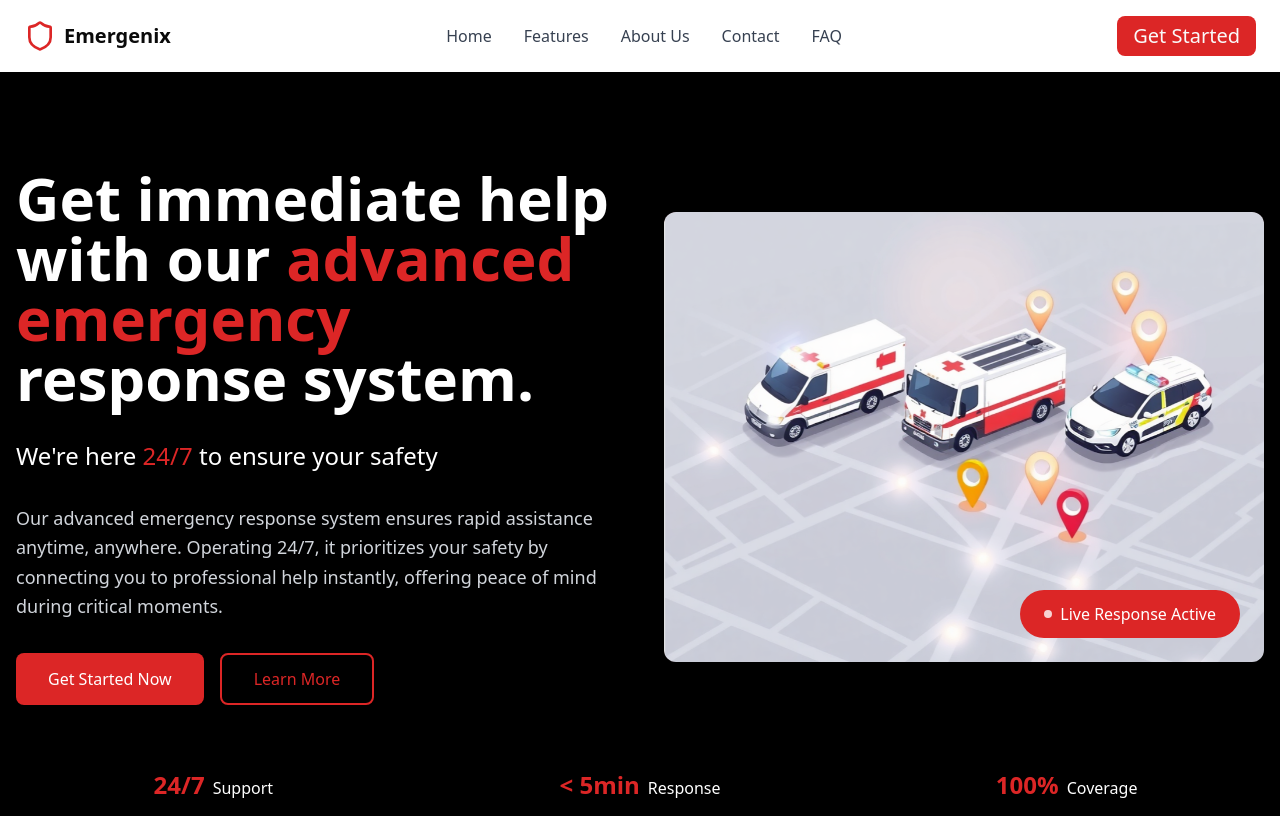
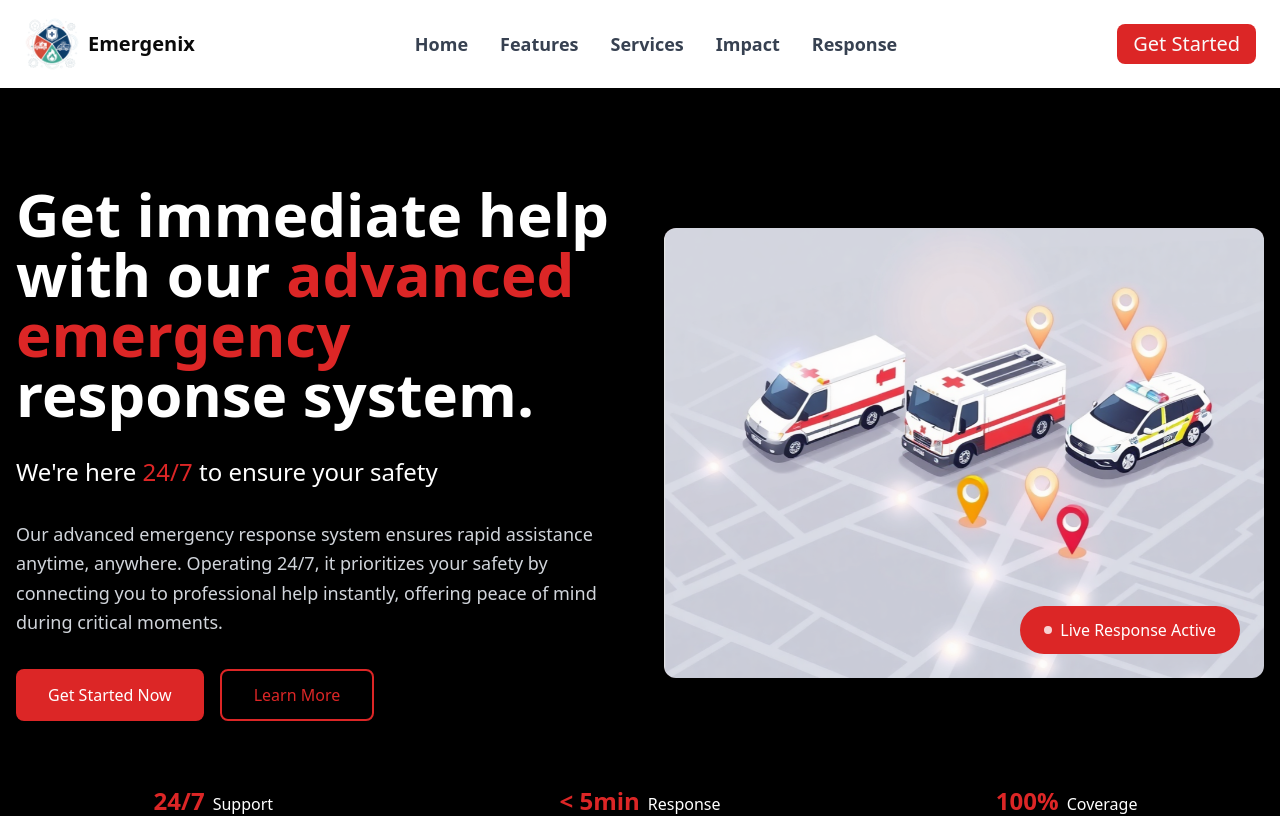
Before and after one commit to kecitclub/mindForge, a React (Vite) app in the folder client/: page / in a window 1280 px wide. Shown: the top 816 px of the page. Built offline with nearby package versions, Linux system fonts and the light colour scheme.

Commit message:
feat: pulling before pushing

```diff
--- a/client/index.html
+++ b/client/index.html
@@ -2,7 +2,7 @@
 <html lang="en">
   <head>
     <meta charset="UTF-8" />
-    <link rel="icon" type="image/svg+xml" href="/" />
+    <link rel="icon" type="image/svg+xml" href="/mainlogo.png" />
     <meta name="viewport" content="width=device-width, initial-scale=1.0" />
     <title>Emergenix</title>
   </head>
--- a/client/src/components/global/Footer.jsx
+++ b/client/src/components/global/Footer.jsx
@@ -113,7 +113,7 @@ export function Footer() {
               <li className="flex items-start gap-2">
                 <MapPin className="w-5 h-5 text-red-500 mt-1" />
                 <div>
-                  erc Tinkune Dharan
+                  Vijaypur Dharan
                   <br />
                   Dharan road, st 7459
                 </div>
--- a/client/src/components/global/Header.jsx
+++ b/client/src/components/global/Header.jsx
@@ -1,32 +1,58 @@
-import { Shield } from "lucide-react"
-import { Button } from "@/components/ui/button"
-import { useNavigate } from "react-router-dom"
+import { Shield } from "lucide-react";
+import headerLogo from "../../assets/mainlogo.png";
+import { Button } from "@/components/ui/button";
+import { useNavigate } from "react-router-dom";
+import { Link } from "react-router-dom";
 
 export function Header() {
-  const navigate = useNavigate()
+  const navigate = useNavigate();
 
   return (
     <nav className="flex items-center justify-between px-6 py-4 ">
-      <div className="flex items-center gap-2 hover:scale-110 cursor-pointer">
-        <Shield className="h-8 w-8 text-red-600" />
+      <Link
+        to="/"
+        className="flex items-center gap-2 hover:scale-110 cursor-pointer"
+      >
+        {/* <Shield className="h-8 w-8 text-red-600" /> */}
+        <img src={headerLogo} alt="headerLogo" className="h-14 w-14" />
         <span className="text-xl font-bold">Emergenix</span>
-      </div>
+      </Link>
 
-      <div className="hidden md:flex items-center gap-8">
-        <a href="#" className="text-gray-700 hover:text-gray-900">
+      <div className="hidden md:flex items-center text-lg font-semibold gap-8">
+        <Link
+          href="/"
+          className="text-gray-700 hover:text-red-600 group group relative inline-block"
+        >
           Home
+          <span className="absolute bottom-0 left-0 w-0 h-[3px] bg-red-600 transition-all duration-1000 group-hover:w-full"></span>
+        </Link>
+        <a
+          href="#features"
+          className="text-gray-700 hover:text-red-600 group group relative inline-block"
+        >
+          Features{" "}
+          <span className="absolute bottom-0 left-0 w-0 h-[3px] bg-red-600 transition-all  duration-1000 group-hover:w-full"></span>
         </a>
-        <a href="#" className="text-gray-700 hover:text-gray-900">
-          Features
+        <a
+          href="#services"
+          className="text-gray-700 hover:text-red-600 group group relative inline-block"
+        >
+          Services{" "}
+          <span className="absolute bottom-0 left-0 w-0 h-[3px] bg-red-600 transition-all  duration-1000 group-hover:w-full"></span>
         </a>
-        <a href="#" className="text-gray-700 hover:text-gray-900">
-          About Us
+        <a
+          href="#impact"
+          className="text-gray-700 hover:text-red-600 group group relative inline-block"
+        >
+          Impact{" "}
+          <span className="absolute bottom-0 left-0 w-0 h-[3px] bg-red-600 transition-all  duration-1000 group-hover:w-full"></span>
         </a>
-        <a href="#" className="text-gray-700 hover:text-gray-900">
-          Contact
-        </a>
-        <a href="#" className="text-gray-700 hover:text-gray-900">
-          FAQ
+        <a
+          href="#response"
+          className="text-gray-700 hover:text-red-600 group group relative inline-block"
+        >
+          Response{" "}
+          <span className="absolute bottom-0 left-0 w-0 h-[3px] bg-red-600 transition-all  duration-1000 group-hover:w-full"></span>
         </a>
       </div>
 
@@ -38,5 +64,5 @@ export function Header() {
         Get Started
       </Button>
     </nav>
-  )
+  );
 }
--- a/client/src/components/landing/Emergencyfeatures.jsx
+++ b/client/src/components/landing/Emergencyfeatures.jsx
@@ -49,7 +49,7 @@ export function Emergencyfeatures() {
   ];
 
   return (
-    <section className="container mx-auto px-4 py-8">
+    <section className="container mx-auto px-4 py-8" id="features">
       <div className="text-center mb-16">
         <h2 className="text-3xl font-bold tracking-tight mb-4">
           Advanced Emergency Features
--- a/client/src/components/landing/Impact.jsx
+++ b/client/src/components/landing/Impact.jsx
@@ -32,7 +32,7 @@ export function Impact() {
   }, [setDailyVisible, setActiveVisible, setSatisfactionVisible]);
 
   return (
-    <section className="container mx-auto px-4 py-16">
+    <section className="container mx-auto px-4 py-16" id="impact">
       <div className="text-center mb-16">
         <h2 className="text-3xl font-bold tracking-tight mb-4">
           Our Impact in Numbers
--- a/client/src/components/landing/Response.jsx
+++ b/client/src/components/landing/Response.jsx
@@ -30,7 +30,7 @@ export function Response() {
   ];
 
   return (
-    <section className="bg-white py-16 px-4">
+    <section className="bg-white py-16 px-4" id="response">
       <div className="container mx-auto">
         <div className="text-center mb-16">
           <h2 className="text-3xl md:text-4xl font-bold text-black mb-4">
--- a/client/src/components/landing/Services.jsx
+++ b/client/src/components/landing/Services.jsx
@@ -42,7 +42,7 @@ export function Services() {
   ];
 
   return (
-    <section className="bg-black py-16 px-4">
+    <section className="bg-black py-16 px-4" id="services">
       <div className="container mx-auto">
         <div className="text-center mb-16">
           <h2 className="text-4xl font-bold text-white mb-4">
--- a/client/src/pages/index.js
+++ b/client/src/pages/index.js
@@ -4,3 +4,4 @@ export * from "./Signin";
 export * from "./Signup";
 export * from "./police/PoliceDashboard";
 export * from "./police/PoliceProfile";
+export * from "./user/UserDashboard";
--- /dev/null
+++ b/client/src/pages/user/UserDashboard.jsx
@@ -0,0 +1,17 @@
+import Sidebar from "@/components/global/Sidebar";
+import EmergencyCalls from "@/components/police/EmergencyCalls";
+
+const UserDashboard = () => {
+  return (
+    <>
+      <div className="flex">
+        <Sidebar />
+        <div className="p-6 w-full">
+          <EmergencyCalls />
+        </div>
+      </div>
+    </>
+  );
+};
+
+export default UserDashboard;
```
Also changed, not shown: client/src/components/police/EmergencyCalls.jsx (+1 -9 lines), client/src/routes/routes.jsx (+11 -1 lines), client/public/mainlogo.png (added).
